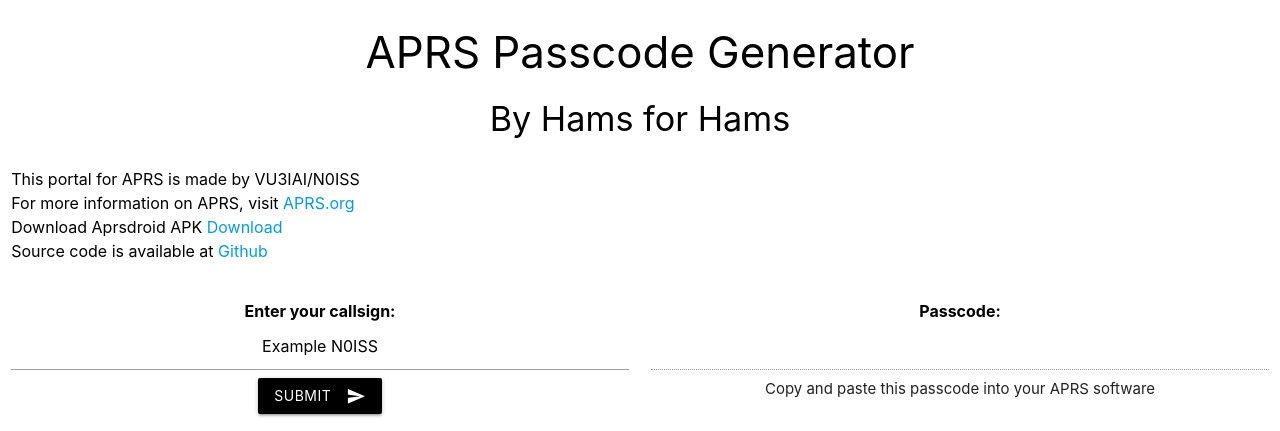
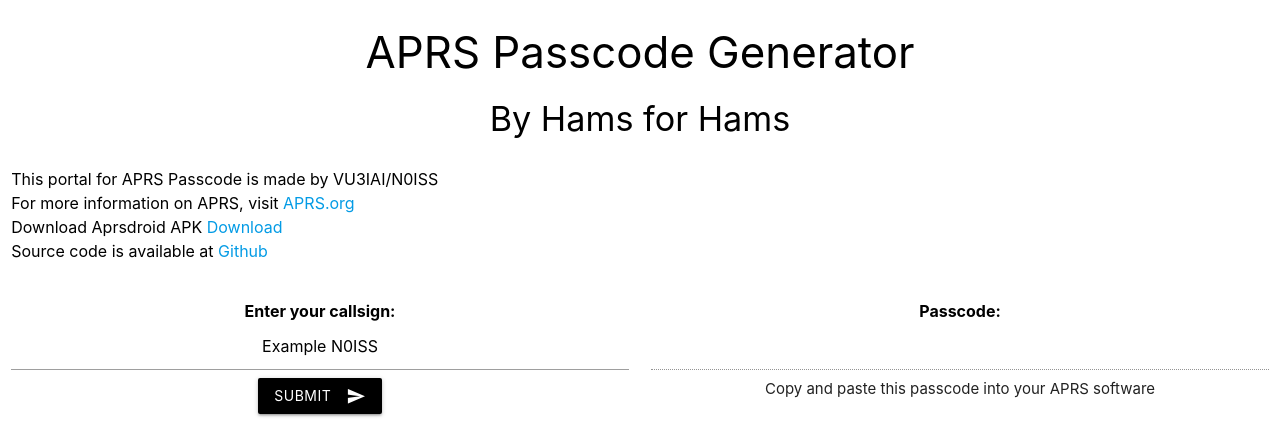
Before and after one commit to ArabianCoconut/Python-APRS, a Flask app: page / in a window 1280 px wide. Shown: the top 431 px of the page. Run offline with Flask 3, Linux system fonts and the light colour scheme.

Commit message:
modified HTML

```diff
--- a/src/templates/index.html
+++ b/src/templates/index.html
@@ -11,13 +11,13 @@
 </head>
 <body>
     <div class="col s6 black-text center-align">
-        <h3>APRS  Passcode Generator</h3>
+        <h3>APRS Passcode Generator</h3>
         <h4>By Hams for Hams</h4>
     </div>
     <div class="row">
         <div class="col s12 m12 l12 black-text" style="font-size: medium">
             <ul style="list-style-type:disc">
-                <li>This portal for APRS is made by VU3IAI/N0ISS</li>
+                <li>This portal for APRS Passcode is made by VU3IAI/N0ISS</li>
                 <li>For more information on APRS, visit <a href="http://aprs.org">APRS.org</a></li>
                 <li>Download Aprsdroid APK <a href="https://aprsdroid.org/download/APRSdroid-1.6.3a.apk">Download</a></li>
                 <li>Source code is available at <a href="https://github.com/ArabianCoconut/Python-APRS">Github</a></li>
```
